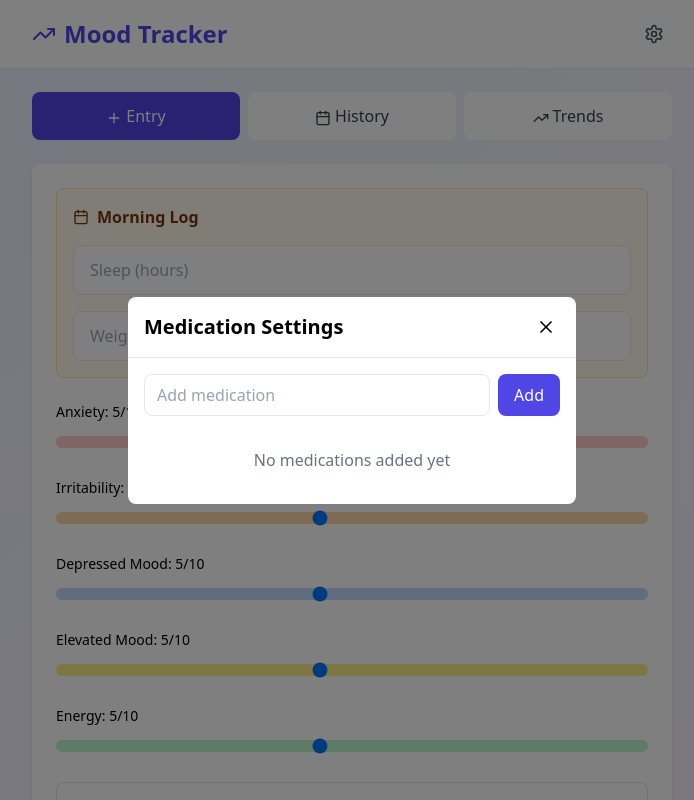
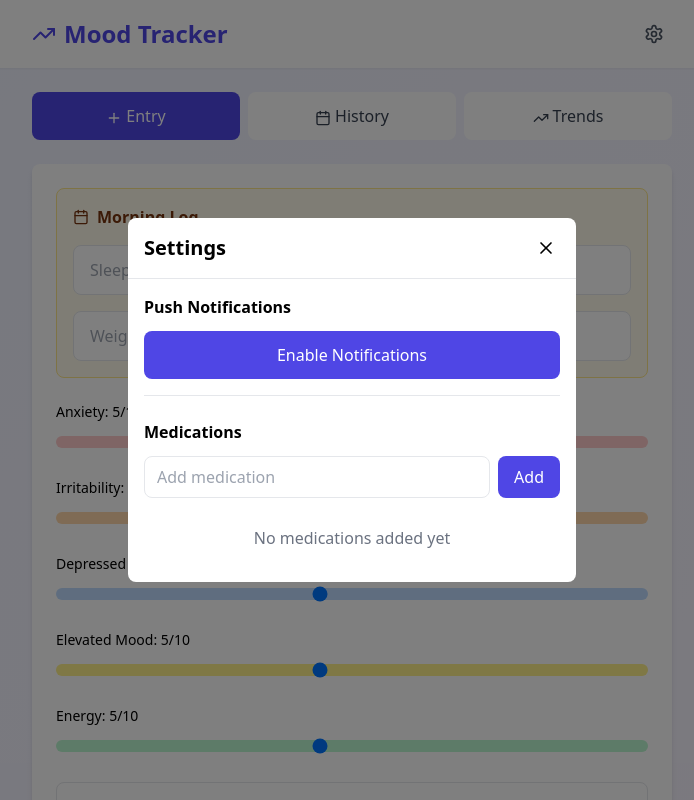
Before and after one commit to AndyTheGuy/mood-tracker, a React (Create React App) app: page / in a window 1280 px wide. Both pictures are taken after a click on the button 942 px from the left and 34 px from the top of the page. Shown: the top 800 px of the page, without its empty margins (288-982 px from the left). Built offline with nearby package versions, Linux system fonts and the light colour scheme.

Commit message:
adding notification support

```diff
--- a/src/App.jsx
+++ b/src/App.jsx
@@ -23,13 +23,21 @@ const MoodTracker = () => {
   const [newMedName, setNewMedName] = useState('');
   const [exportStartDate, setExportStartDate] = useState('');
   const [exportEndDate, setExportEndDate] = useState('');
+  const [notificationsEnabled, setNotificationsEnabled] = useState(false);
+  const [reminderTimes, setReminderTimes] = useState(['09:00', '14:00', '19:00']);
+  const [newReminderTime, setNewReminderTime] = useState('');
 
   useEffect(() => {
     try {
       const savedEntries = localStorage.getItem('moodTrackerEntries');
       const savedMeds = localStorage.getItem('moodTrackerMeds');
+      const savedReminders = localStorage.getItem('moodTrackerReminders');
+      const savedNotifStatus = localStorage.getItem('moodTrackerNotifications');
+
       if (savedEntries) setEntries(JSON.parse(savedEntries));
       if (savedMeds) setMedications(JSON.parse(savedMeds));
+      if (savedReminders) setReminderTimes(JSON.parse(savedReminders));
+      if (savedNotifStatus) setNotificationsEnabled(JSON.parse(savedNotifStatus));
     } catch (error) {
       console.error('Error loading data:', error);
     }
@@ -68,6 +76,66 @@ const MoodTracker = () => {
   const removeMedication = (id) => {
     setMedications(medications.filter(m => m.id !== id));
     showSaveMessage('Medication removed');
+  };
+
+  const enableNotifications = async () => {
+    try {
+      if (window.OneSignalDeferred) {
+        window.OneSignalDeferred.push(async function(OneSignal) {
+          await OneSignal.Notifications.requestPermission();
+          const isSubscribed = await OneSignal.User.PushSubscription.optedIn;
+
+          if (isSubscribed) {
+            setNotificationsEnabled(true);
+            localStorage.setItem('moodTrackerNotifications', JSON.stringify(true));
+            scheduleNotifications();
+            showSaveMessage('Notifications enabled!');
+          } else {
+            showSaveMessage('Permission denied');
+          }
+        });
+      } else {
+        showSaveMessage('OneSignal not loaded');
+      }
+    } catch (error) {
+      console.error('Notification error:', error);
+      showSaveMessage('Error enabling notifications');
+    }
+  };
+
+  const disableNotifications = () => {
+    setNotificationsEnabled(false);
+    localStorage.setItem('moodTrackerNotifications', JSON.stringify(false));
+    showSaveMessage('Notifications disabled');
+  };
+
+  const scheduleNotifications = () => {
+    // OneSignal will handle scheduling on their servers
+    // We just need to send the reminder times to tag the user
+    if (window.OneSignalDeferred) {
+      window.OneSignalDeferred.push(function(OneSignal) {
+        OneSignal.User.addTag("reminder_times", reminderTimes.join(','));
+      });
+    }
+  };
+
+  const addReminderTime = () => {
+    if (newReminderTime && !reminderTimes.includes(newReminderTime)) {
+      const updated = [...reminderTimes, newReminderTime].sort();
+      setReminderTimes(updated);
+      localStorage.setItem('moodTrackerReminders', JSON.stringify(updated));
+      setNewReminderTime('');
+      if (notificationsEnabled) scheduleNotifications();
+      showSaveMessage('Reminder added');
+    }
+  };
+
+  const removeReminderTime = (time) => {
+    const updated = reminderTimes.filter(t => t !== time);
+    setReminderTimes(updated);
+    localStorage.setItem('moodTrackerReminders', JSON.stringify(updated));
+    if (notificationsEnabled) scheduleNotifications();
+    showSaveMessage('Reminder removed');
   };
 
   const toggleMedSelection = (medId) => {
@@ -377,13 +445,72 @@ const MoodTracker = () => {
         <div className="fixed inset-0 bg-black bg-opacity-50 flex items-center justify-center z-50 p-4">
           <div className="bg-white rounded-lg max-w-md w-full max-h-[80vh] overflow-y-auto">
             <div className="p-4 border-b flex justify-between items-center">
-              <h2 className="text-xl font-bold">Medication Settings</h2>
+              <h2 className="text-xl font-bold">Settings</h2>
               <button onClick={() => setShowMedSettings(false)} className="p-1 hover:bg-gray-100 rounded">
                 <X className="w-5 h-5" />
               </button>
             </div>
-            <div className="p-4 space-y-4">
+            <div className="p-4 space-y-6">
+              {/* Notifications Section */}
+              <div className="border-b pb-4">
+                <h3 className="font-semibold mb-3">Push Notifications</h3>
+                {!notificationsEnabled ? (
+                  <button
+                    onClick={enableNotifications}
+                    className="w-full bg-indigo-600 text-white px-4 py-3 rounded-lg hover:bg-indigo-700"
+                  >
+                    Enable Notifications
+                  </button>
+                ) : (
+                  <>
+                    <div className="bg-green-50 border border-green-200 rounded-lg p-3 mb-3 flex items-center justify-between">
+                      <span className="text-green-700">✓ Notifications Enabled</span>
+                      <button
+                        onClick={disableNotifications}
+                        className="text-red-600 text-sm hover:underline"
+                      >
+                        Disable
+                      </button>
+                    </div>
+
+                    <div className="space-y-3">
+                      <label className="block text-sm font-medium">Reminder Times</label>
                       <div className="flex gap-2">
+                        <input
+                          type="time"
+                          value={newReminderTime}
+                          onChange={(e) => setNewReminderTime(e.target.value)}
+                          className="flex-1 px-3 py-2 border rounded-lg"
+                        />
+                        <button
+                          onClick={addReminderTime}
+                          className="bg-indigo-600 text-white px-4 py-2 rounded-lg hover:bg-indigo-700"
+                        >
+                          Add
+                        </button>
+                      </div>
+                      <div className="space-y-2">
+                        {reminderTimes.map(time => (
+                          <div key={time} className="flex justify-between items-center p-3 bg-gray-50 rounded-lg">
+                            <span>{time}</span>
+                            <button
+                              onClick={() => removeReminderTime(time)}
+                              className="text-red-600 hover:text-red-800"
+                            >
+                              <X className="w-4 h-4" />
+                            </button>
+                          </div>
+                        ))}
+                      </div>
+                    </div>
+                  </>
+                )}
+              </div>
+
+              {/* Medications Section */}
+              <div>
+                <h3 className="font-semibold mb-3">Medications</h3>
+                <div className="flex gap-2 mb-3">
                   <input
                     type="text"
                     value={newMedName}
@@ -409,6 +536,7 @@ const MoodTracker = () => {
                       </div>
                     ))
                   )}
+                </div>
               </div>
             </div>
           </div>
```
Lines whose indentation alone changed are shown as unchanged.
